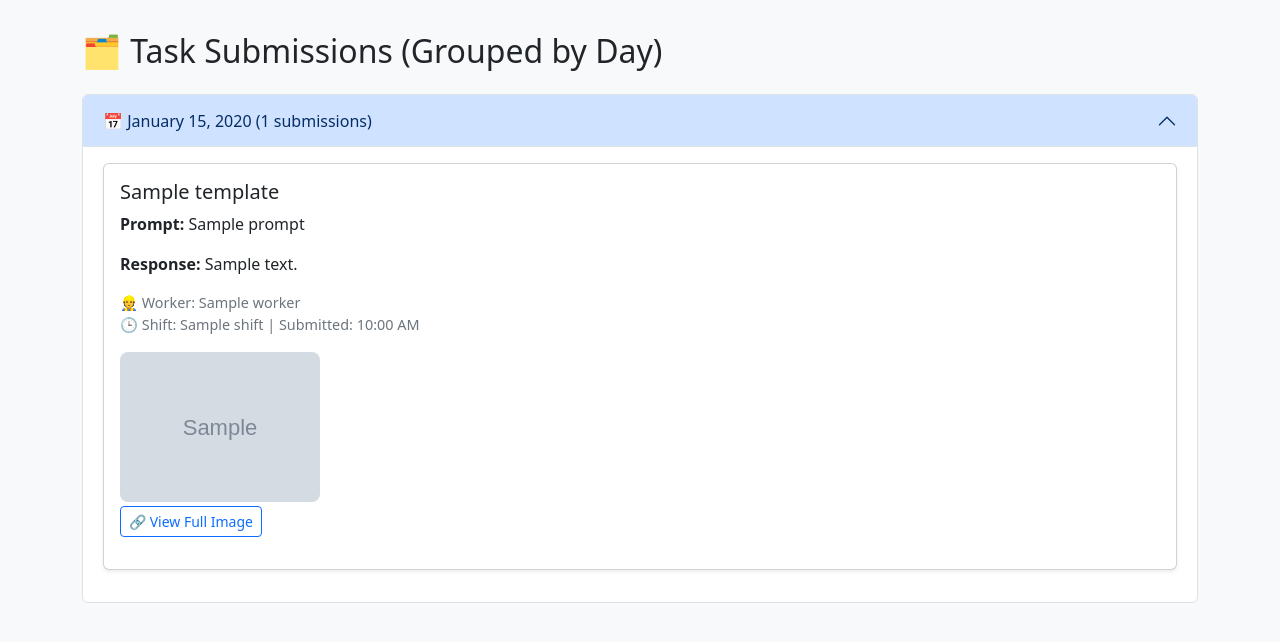
After one commit to wjalil/CommandCenter, a FastAPI app: template app/templates/admin_task_submissions.html in a window 1280 px wide, after a click that opens the changed part. The commit adds this page. Shown: the top 642 px of the page. Run offline with FastAPI, Linux system fonts and the light colour scheme; the template is opened without the code that fills it: most values are stand-ins (such as "Sample title", 1, 10 or a date in 2020); grey boxes marked "Sample" are stand-in pictures; parts of the project's set-up code (start-up, migrations or seed data) failed here and were passed over.

Commit message:
New admin dashboard for viewing tasks, photo submission

```diff
--- a/app/crud/task.py
+++ b/app/crud/task.py
@@ -79,6 +79,7 @@ async def submit_task_response(db: AsyncSession, submission_data: TaskSubmission
         worker_id=submission_data.worker_id,
         shift_id=submission_data.shift_id,
         response_text=submission_data.response_text,
+        photo_filename=submission_data.photo_filename,
         timestamp=datetime.utcnow(),
     )
     db.add(submission)
--- a/app/models/task.py
+++ b/app/models/task.py
@@ -63,7 +63,9 @@ class TaskSubmission(Base):
 
     response_text = Column(Text, nullable=True)
     timestamp = Column(DateTime, default=datetime.utcnow)
+    photo_filename = Column(String, nullable=True)  # 📸 New field
 
     task = relationship("Task", back_populates="submissions")
+    task_item = relationship("TaskItem")
     worker = relationship("User", back_populates="submissions")
     shift = relationship("Shift", back_populates="submissions")  # ✅ must follow the FK
--- a/app/schemas/task.py
+++ b/app/schemas/task.py
@@ -67,6 +67,7 @@ class TaskSubmissionBase(BaseModel):
     worker_id: str
     shift_id: str
     response_text: Optional[str] = None
+    photo_filename: Optional[str] = None  # ✅ ADD THIS
 
 class TaskSubmissionCreate(TaskSubmissionBase):
     pass
--- a/app/templates/admin_dashboard.html
+++ b/app/templates/admin_dashboard.html
@@ -128,6 +128,7 @@
         <ul class="list-unstyled">
           <li><a href="/admin/shifts" class="card-link">📅 Manage Shifts</a></li>
           <li><a href="/tasks/admin/task-templates" class="card-link">🧩 Task Templates</a></li>
+          <li><a href="/tasks/admin/task-submissions" class="card-link">📥 View All Task Submission </a></li>
           <li><a href="/documents/admin/documents" class="card-link">📄 SOP / Recipes</a></li>
           <li><a href="/admin/workers" class="card-link">👤 Worker Management</a></li>
         </ul>
--- /dev/null
+++ b/app/templates/admin_task_submissions.html
@@ -0,0 +1,74 @@
+<!DOCTYPE html>
+<html lang="en">
+<head>
+  <meta charset="UTF-8">
+  <title>🗂️ Task Submissions</title>
+  <link href="https://cdn.jsdelivr.net/npm/bootstrap@5.3.2/dist/css/bootstrap.min.css" rel="stylesheet">
+  <style>
+    body { background-color: #f8f9fa; padding: 2rem; }
+    .photo-preview { max-width: 180px; border-radius: 8px; }
+    .meta { font-size: 0.9rem; color: #6c757d; }
+    .tag { font-weight: 600; }
+  </style>
+</head>
+<body>
+<div class="container">
+  <h2 class="mb-4">🗂️ Task Submissions (Grouped by Day)</h2>
+
+  {% set grouped = {} %}
+  {% for submission in submissions | sort(attribute='timestamp', reverse=True) %}
+    {% set date_key = submission.timestamp.strftime('%B %d, %Y') %}
+    {% if date_key not in grouped %}
+      {% set _ = grouped.update({date_key: []}) %}
+    {% endif %}
+    {% set _ = grouped[date_key].append(submission) %}
+  {% endfor %}
+
+  <div class="accordion" id="submissionAccordion">
+    {% for date, items in grouped.items() %}
+    <div class="accordion-item">
+      <h2 class="accordion-header" id="heading-{{ loop.index }}">
+        <button class="accordion-button collapsed" type="button" data-bs-toggle="collapse"
+                data-bs-target="#collapse-{{ loop.index }}" aria-expanded="false" aria-controls="collapse-{{ loop.index }}">
+          📅 {{ date }} ({{ items|length }} submissions)
+        </button>
+      </h2>
+      <div id="collapse-{{ loop.index }}" class="accordion-collapse collapse" aria-labelledby="heading-{{ loop.index }}"
+           data-bs-parent="#submissionAccordion">
+        <div class="accordion-body">
+          {% for submission in items %}
+          <div class="card mb-3 shadow-sm">
+            <div class="card-body">
+              <h5 class="card-title">{{ submission.task.template.title }}</h5>
+              <p><span class="tag">Prompt:</span> {{ submission.task_item.prompt }}</p>
+              <p><span class="tag">Response:</span> {{ submission.response_text or "—" }}</p>
+              <p class="meta">
+                👷 Worker: {{ submission.shift.worker.name if submission.shift and submission.shift.worker else '—' }}<br>
+                🕒 Shift: {{ submission.shift.label if submission.shift else '—' }} |
+                Submitted: {{ submission.timestamp.strftime('%I:%M %p') }}
+              </p>
+              {% if submission.photo_filename %}
+                <div class="mt-2">
+                    <a href="/static/task_attachments/{{ submission.photo_filename }}" target="_blank">
+                    <img src="/static/task_attachments/{{ submission.photo_filename }}" alt="Photo" style="max-width: 200px; border-radius: 8px;">
+                    </a>
+                    <p class="mt-1">
+                    <a href="/static/task_attachments/{{ submission.photo_filename }}" target="_blank" class="btn btn-sm btn-outline-primary">
+                        🔗 View Full Image
+                    </a>
+                    </p>
+                </div>
+                {% endif %}
+            </div>
+          </div>
+          {% endfor %}
+        </div>
+      </div>
+    </div>
+    {% endfor %}
+  </div>
+</div>
+
+<script src="https://cdn.jsdelivr.net/npm/bootstrap@5.3.2/dist/js/bootstrap.bundle.min.js"></script>
+</body>
+</html>
```
Also changed, not shown: app/api/task_routes.py (+36 -2 lines), app/templates/shift_task_checklist.html (+9 -3 lines), app/static/task_attachments/75ead652-baa7-4d5a-8aae-f25678b69f86_ChunkyBites_ReesesPieces.jpg (added).
